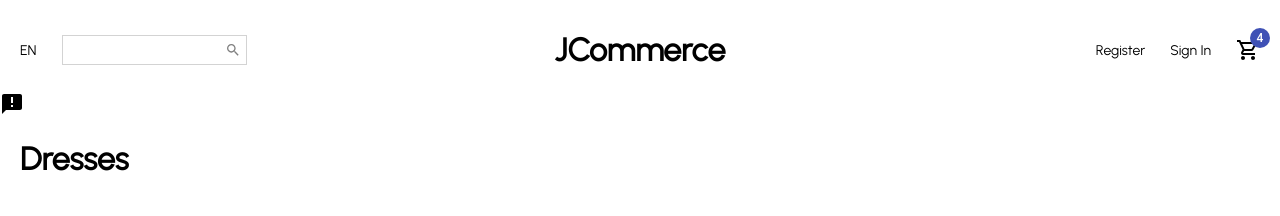
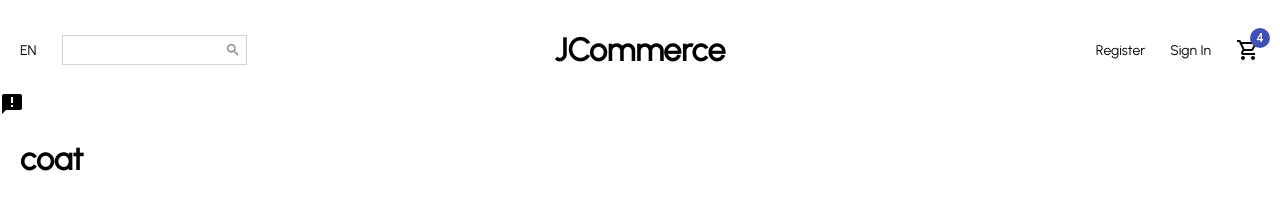
Before and after one commit to JWoltjen/ecommerce, a React (Create React App) app in the folder client/: page /products/coat in a window 1280 px wide. Shown: the top 216 px of the page. Built offline with nearby package versions, Linux system fonts and the light colour scheme; no server answers.

Commit message:
change title of ProductList to chosen filter

```diff
--- a/client/src/pages/ProductList.js
+++ b/client/src/pages/ProductList.js
@@ -58,7 +58,7 @@ function ProductList() {
             <Navbar/>
             <Announcement/>
             <Title>
-                Dresses
+               {cat}
             </Title>
             <FilterContainer>
                 <Filter>
```
Also changed, not shown: 1 other file (tests, documents, lock files or other folders).
